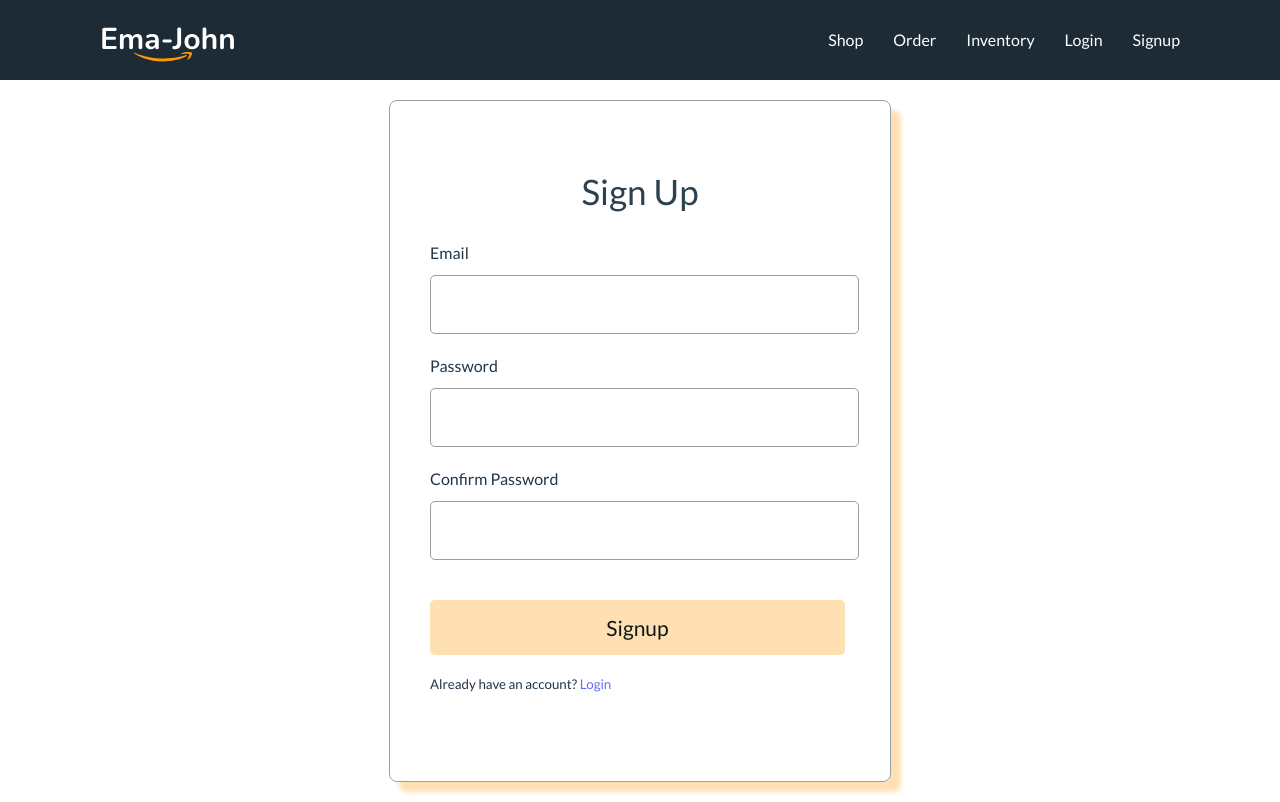
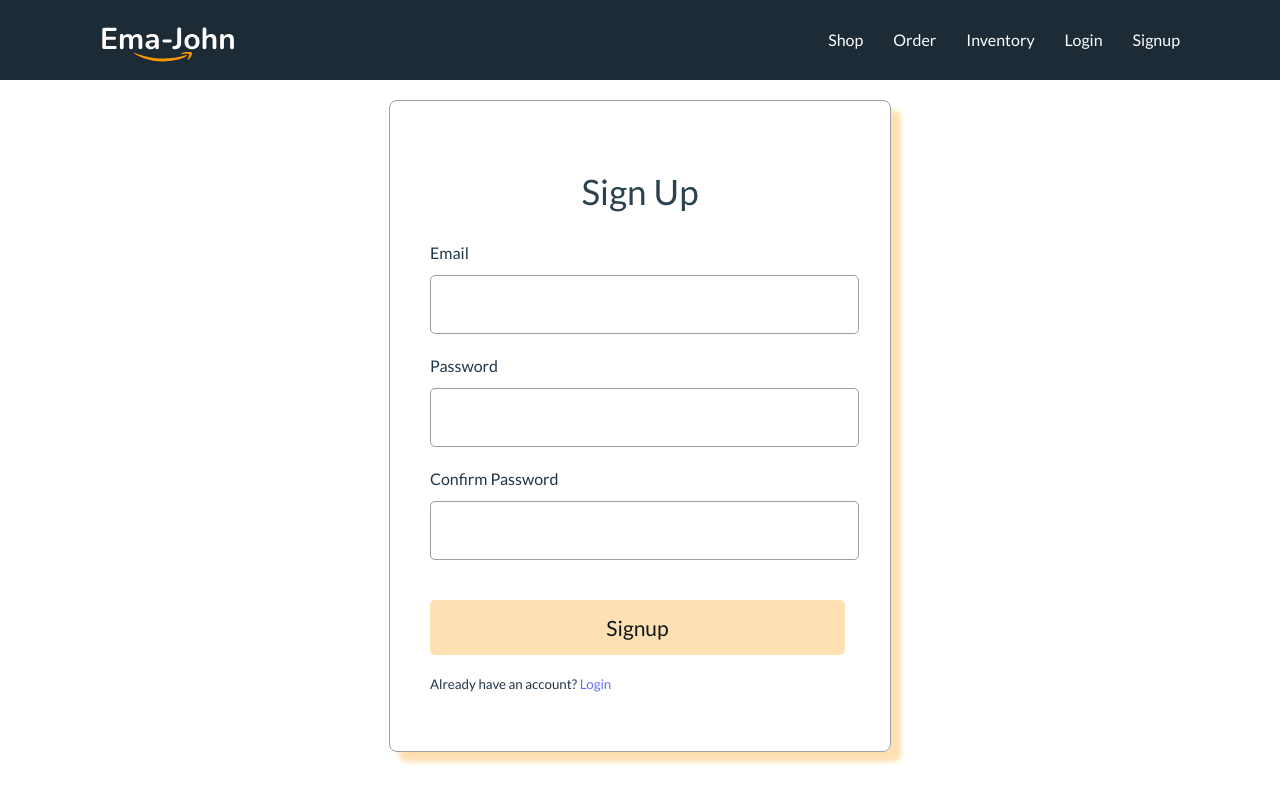
Before and after one commit to Sobuj54/module-50-simple-SPA-website, a React (Vite) app: page /signup in a window 1280 px wide. Built offline with nearby package versions, Linux system fonts and the light colour scheme; no server answers.

Commit message:
fixed login container height and redeployed

```diff
--- a/src/Components/Login/Login.css
+++ b/src/Components/Login/Login.css
@@ -1,7 +1,7 @@
 .form-container {
     margin: 20px auto;
     width: 420px;
-    height: 600px;
+    height: auto;
     border: 1px solid #95A0A7;
     border-radius: 8px;
     padding: 40px;
```
